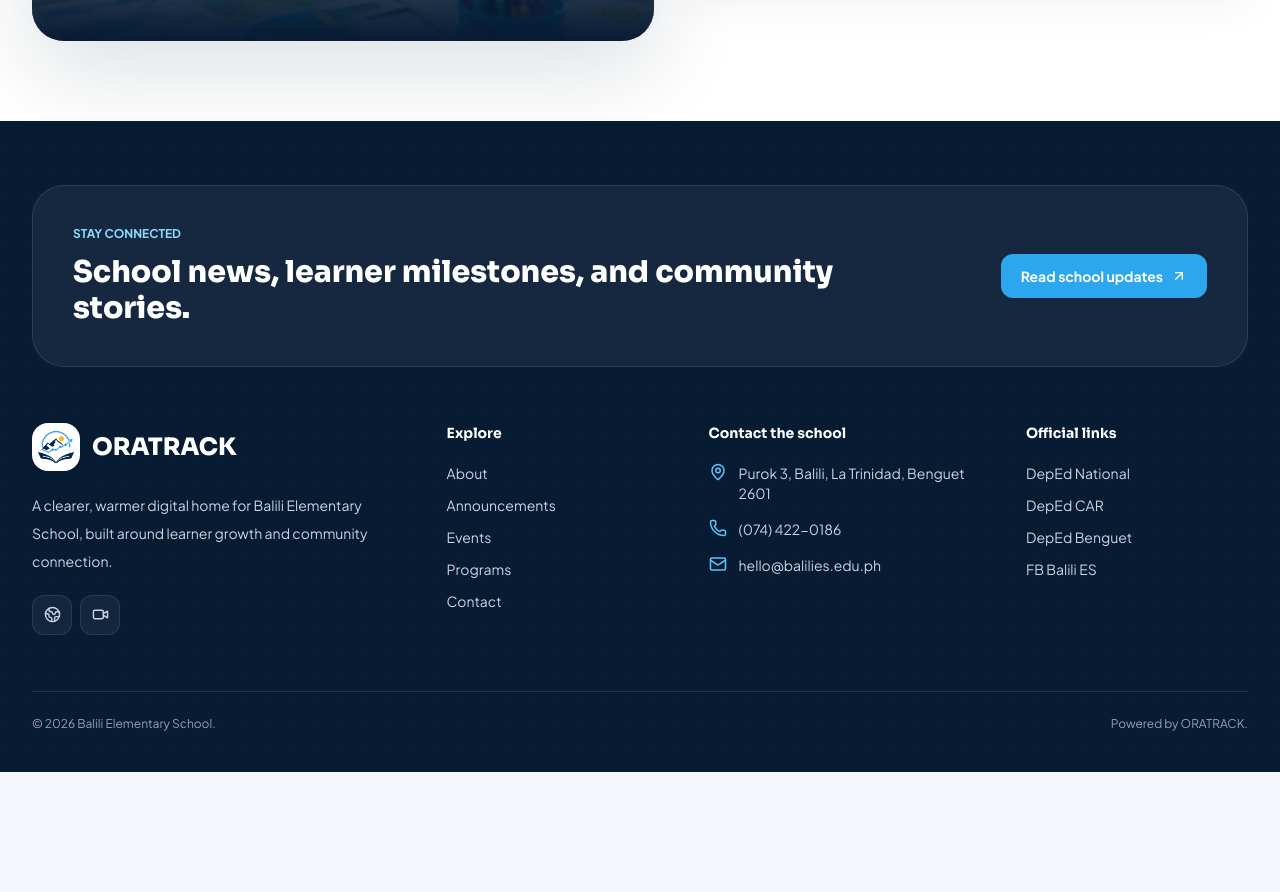
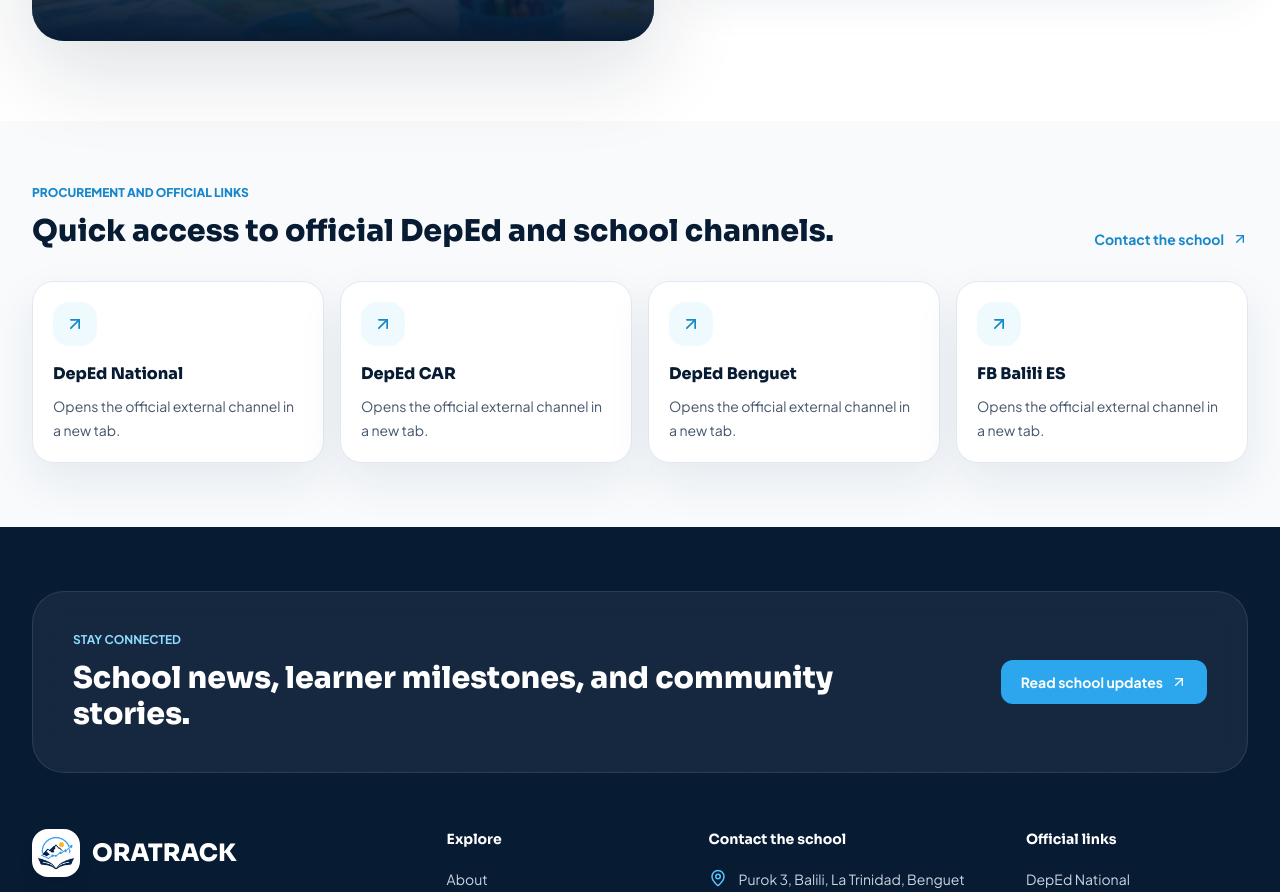
Before and after one commit to bustamante-j/oratrack_real, a Next.js app: page / in a window 1280 px wide. Shown: the part 2216-3108 px from the top of the page. Before the commit the page ends 2988 px from the top, so only its background shows below. Built offline with nearby package versions, Linux system fonts and the light colour scheme.

Commit message:
Align landing page official links

```diff
--- a/src/app/(public)/page.tsx
+++ b/src/app/(public)/page.tsx
@@ -17,7 +17,7 @@
 import { Badge } from "@/components/ui/badge";
 import { ButtonLink } from "@/components/ui/button";
 import { MetricCard } from "@/components/ui/metric-card";
-import { school } from "@/lib/constants";
+import { externalSchoolLinks, school } from "@/lib/constants";
 
 const quickLinks = [
   {
@@ -253,6 +253,52 @@
           </div>
         </div>
       </section>
+
+      <section className="bg-slate-50 py-16">
+        <div className="mx-auto max-w-7xl px-4 sm:px-6 lg:px-8">
+          <div className="flex flex-col gap-4 sm:flex-row sm:items-end sm:justify-between">
+            <div>
+              <p className="text-xs font-extrabold uppercase text-skybrand-600">
+                Procurement and official links
+              </p>
+              <h2 className="text-balance mt-3 font-display text-3xl font-extrabold text-navy-950">
+                Quick access to official DepEd and school channels.
+              </h2>
+            </div>
+            <Link
+              className="inline-flex w-fit items-center gap-2 text-sm font-bold text-skybrand-600 hover:text-navy-900"
+              href="/contact"
+            >
+              Contact the school
+              <ArrowUpRight size={16} />
+            </Link>
+          </div>
+          <div className="mt-8 grid gap-4 sm:grid-cols-2 lg:grid-cols-4">
+            {externalSchoolLinks.map((link) => (
+              <a
+                className="group rounded-[1.35rem] border border-slate-200 bg-white p-5 shadow-soft transition hover:-translate-y-1 hover:border-skybrand-300 hover:shadow-glow"
+                href={link.href}
+                key={link.label}
+                rel="noreferrer"
+                target="_blank"
+              >
+                <span className="grid size-11 place-items-center rounded-2xl bg-skybrand-50 text-skybrand-600">
+                  <ArrowUpRight
+                    className="transition group-hover:-translate-y-0.5 group-hover:translate-x-0.5"
+                    size={20}
+                  />
+                </span>
+                <span className="mt-4 block font-display font-extrabold text-navy-950">
+                  {link.label}
+                </span>
+                <span className="mt-2 block text-sm leading-6 text-slate-600">
+                  Opens the official external channel in a new tab.
+                </span>
+              </a>
+            ))}
+          </div>
+        </div>
+      </section>
     </>
   );
 }
--- a/src/lib/constants.ts
+++ b/src/lib/constants.ts
@@ -13,7 +13,7 @@
   { label: "DepEd National", href: "https://www.deped.gov.ph/" },
   { label: "DepEd CAR", href: "https://car.deped.gov.ph/" },
   { label: "DepEd Benguet", href: "https://depedbenguet.com/" },
-  { label: "FB Balili ES", href: "https://www.facebook.com/" },
+  { label: "FB Balili ES", href: "https://www.facebook.com/balilielem135617/" },
 ];
 
 export const roleLabels: Record<AppRole, string> = {
```
